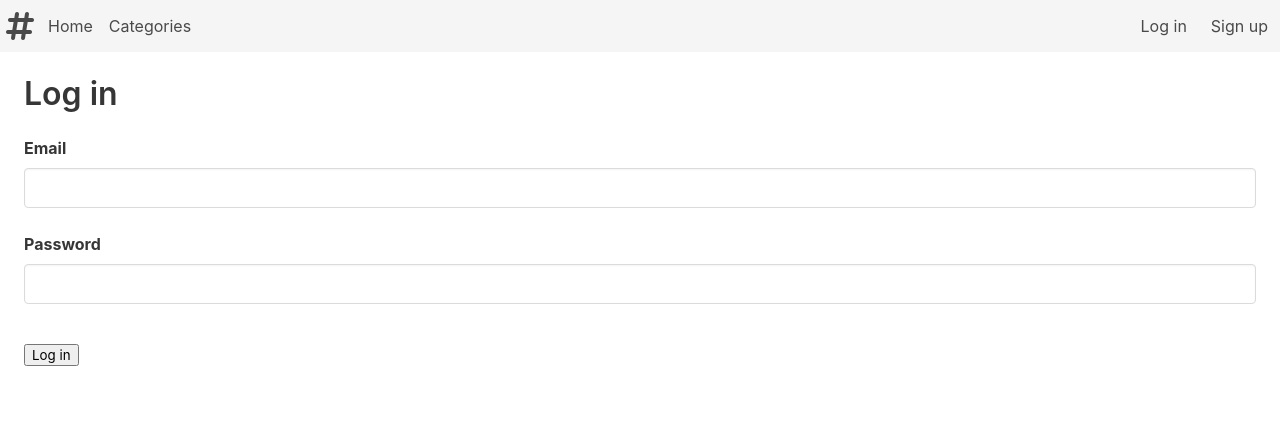
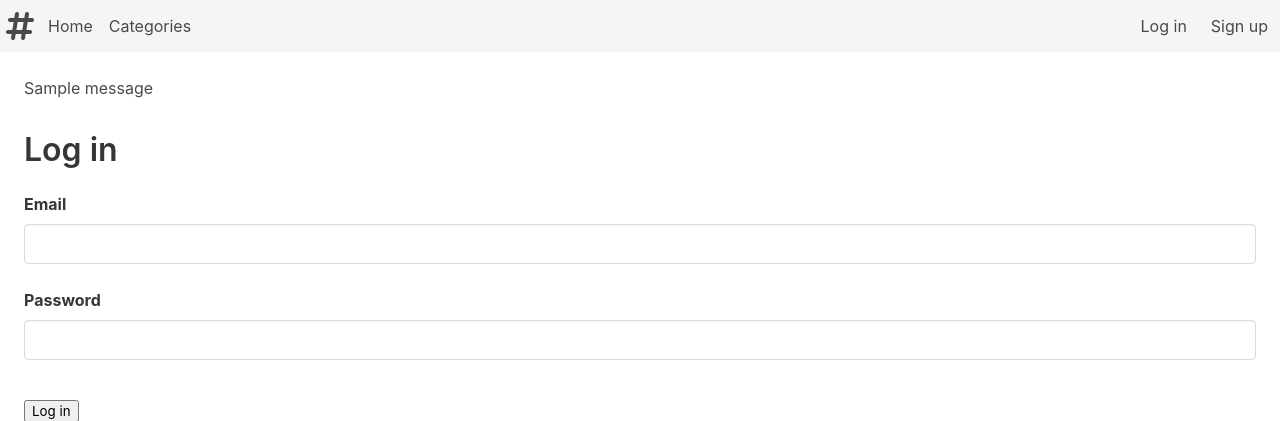
Before and after one commit to kiarash-borooshan/Hojreh, a Django app: page /account/login in a window 1280 px wide. Shown: the top 421 px of the page. Run offline with Django 5.2, Linux system fonts and the light colour scheme; tables that the repository leaves empty hold one stand-in row (values such as "Sample post"); one stand-in notice (Sample message) is shown; some libraries are stand-ins or nearby versions.

Commit message:
add_message to log in and log out

```diff
--- a/Hojerh/account/views.py
+++ b/Hojerh/account/views.py
@@ -1,6 +1,7 @@
 from django.contrib.auth import login, logout
 from django.contrib.auth.forms import UserCreationForm
 from django.contrib.auth.models import User
+from django.contrib.messages import add_message, SUCCESS, WARNING
 from django.http import HttpRequest, HttpResponse
 from django.shortcuts import render, redirect
 from .forms import RegisterForm, RegisterProfileForm, LoginForm
@@ -30,7 +31,15 @@ def register_user(request: HttpRequest):
             profile.phone_number = pcd['phone_number']
             profile.save()
 
-            return HttpResponse("Created account")
+            """ message """
+            add_message(request, SUCCESS,
+                        "ثبت‌نام شما با موفقیت انجام شد، اکنون میتوانید به صفحه Log in بروید",
+                        "notification is-success",
+                        fail_silently=True)
+
+            return redirect("account:login")
+        # else:
+        #     return HttpResponse("ERROR")
 
     else:
         form = RegisterForm()
@@ -83,4 +92,8 @@ def logout_user(request):
 
     logout(request)
 
+    add_message(request, WARNING,
+                "شما از پنل کاربری خود خارج شدید",
+                "notification is-warning", True)
+
     return redirect("ToysApp:index")
--- a/Hojerh/templates/account/login.html
+++ b/Hojerh/templates/account/login.html
@@ -2,6 +2,13 @@
 {% extends 'base.html' %}
 
 {% block content %}
+
+    {% if messages %}
+        {% for message in messages %}
+            <div class="{{message.extra_tags}}"> {{message}}</div>
+        {% endfor %}
+    {% endif %}
+
     <h1 class="display-1"> Log in </h1>
     {% if password_msg %}
         <div class="notification is-danger">
--- a/Hojerh/templates/core/index.html
+++ b/Hojerh/templates/core/index.html
@@ -2,5 +2,6 @@
 {% extends 'base.html' %}
 
 {% block content %}
+
     <h1 class="display-1"> index </h1>
 {% endblock %}
```
Also changed, not shown: Hojerh/templates/ToysStore/ToysIndex.html (+7 -0 lines), Hojerh/media/user2_hLgtHhd.jpeg (added).
